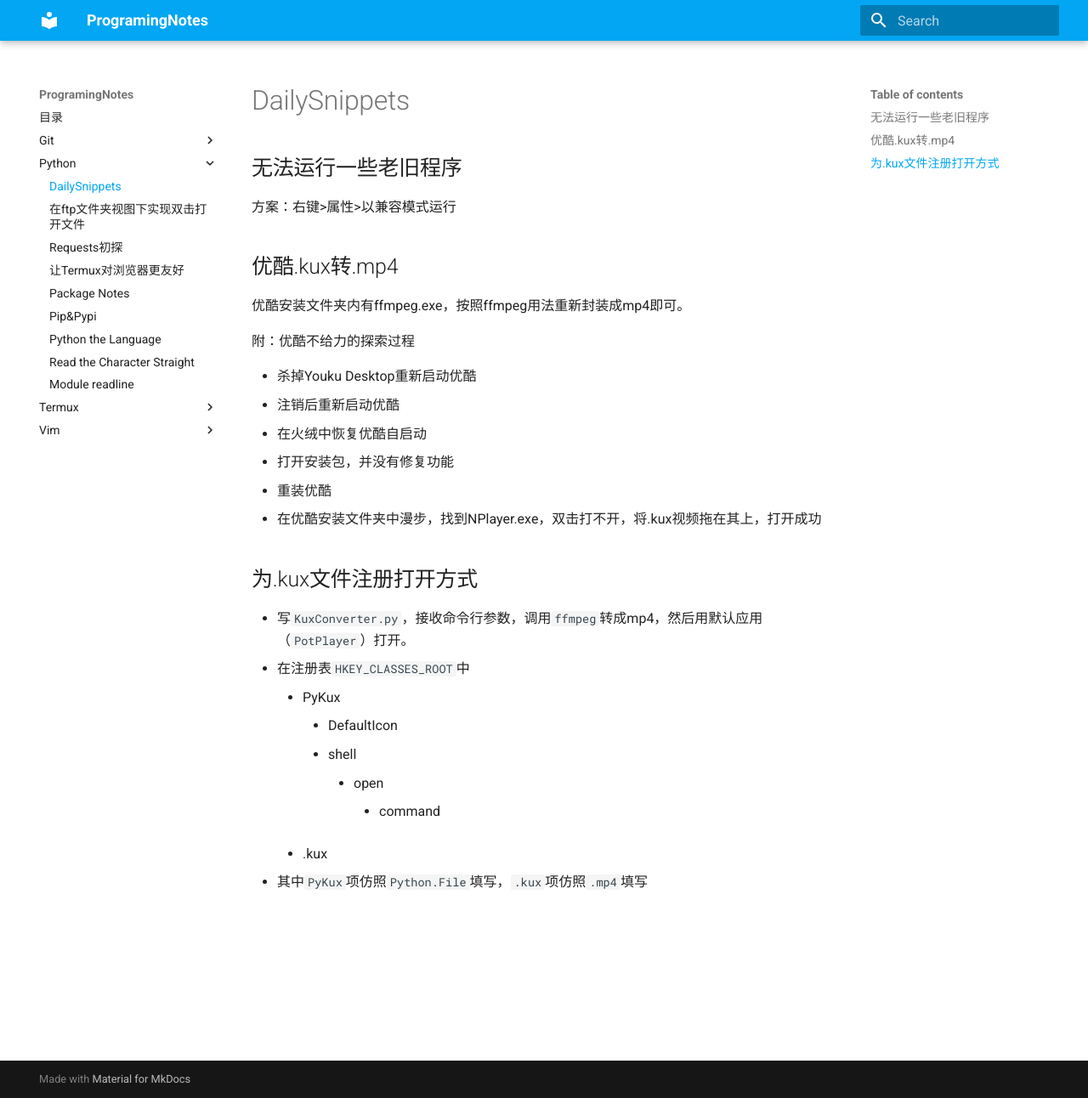
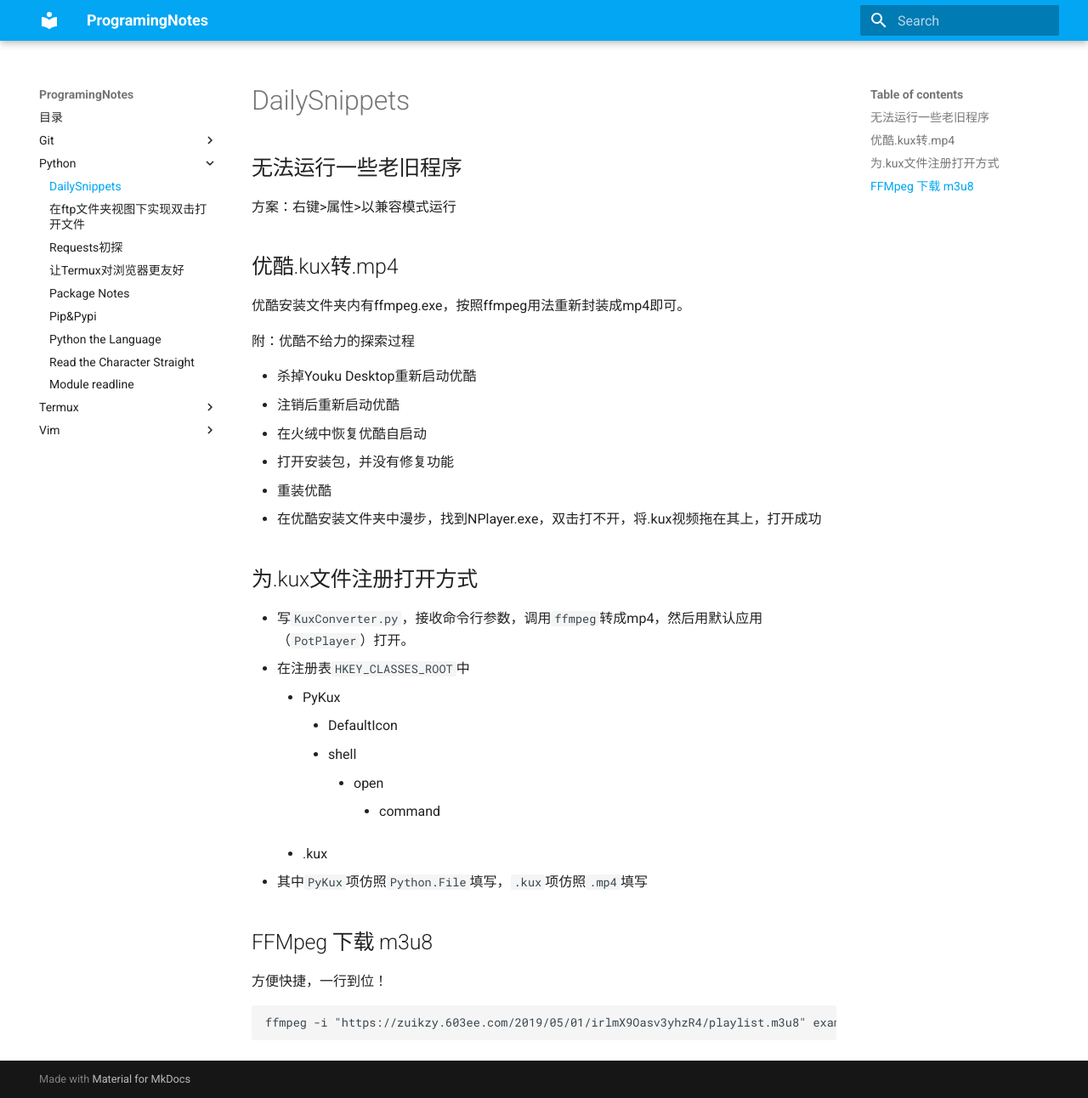
Before and after one commit to AllanChain/ProgramingNotes, an MkDocs documentation site: the page built from docs/python/DailySnippets.md, in a window 1280 px wide and 1292 px high. Shown: the whole window at 85% size. Built offline with MkDocs 1.6.1 and Material for MkDocs 9.7.7, drawn with Linux system fonts in a browser that asks for light colours.

Commit message:
add ffmpeg downloading m3u8

````diff
--- a/docs/python/DailySnippets.md
+++ b/docs/python/DailySnippets.md
@@ -23,3 +23,11 @@
 				- command
     - .kux
 - 其中`PyKux`项仿照`Python.File`填写，`.kux`项仿照`.mp4`填写
+
+## FFMpeg 下载 m3u8
+
+方便快捷，一行到位！
+
+```shell
+ffmpeg -i "https://zuikzy.603ee.com/2019/05/01/irlmX9Oasv3yhzR4/playlist.m3u8" example.mp4
+```
````
